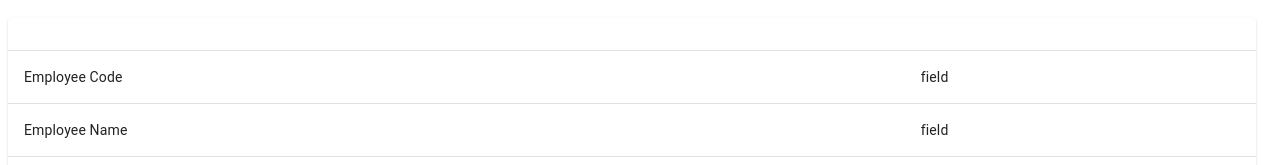
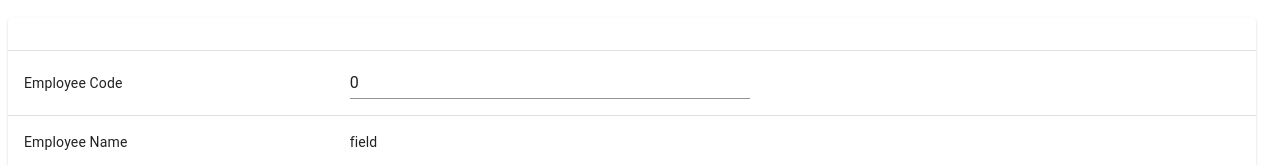
Before and after one commit to NaVindu0315/PUSL3120-FullStack-Group-01, a React (Create React App) app in the folder dwanp-frontend/: page /employee in a window 1280 px wide. Shown: the part 315-480 px from the top of the page. Built offline with nearby package versions, Linux system fonts and the light colour scheme; no server answers.

Commit message:
editing form

```diff
--- a/dwanp-frontend/src/Employee-Navindu/Employee_Form.js
+++ b/dwanp-frontend/src/Employee-Navindu/Employee_Form.js
@@ -171,7 +171,16 @@ const EmployeeForm = ({addEmp,submitted,data,isedit ,updateEmp}) =>
           <TableBody>
             <TableRow>
               <TableCell>Employee Code</TableCell>
-              <TableCell>field</TableCell>
+              <TableCell>
+              <Input
+          type="String"
+          id="emp_code"
+          name="emp_code"
+          sx={{ width: "400px" }}
+          value={emp_code}
+          onChange={e => setEmpcode(e.target.value)}
+        />
+              </TableCell>
             </TableRow>
             <TableRow>
               <TableCell>Employee Name</TableCell>
@@ -193,7 +202,7 @@ const EmployeeForm = ({addEmp,submitted,data,isedit ,updateEmp}) =>
               <TableCell>Telephone Number</TableCell>
               <TableCell>field</TableCell>
             </TableRow>
-            <TableRow>
+            <TableRow >
               <TableCell>Married Status</TableCell>
               <TableCell>field</TableCell>
             </TableRow>
```
